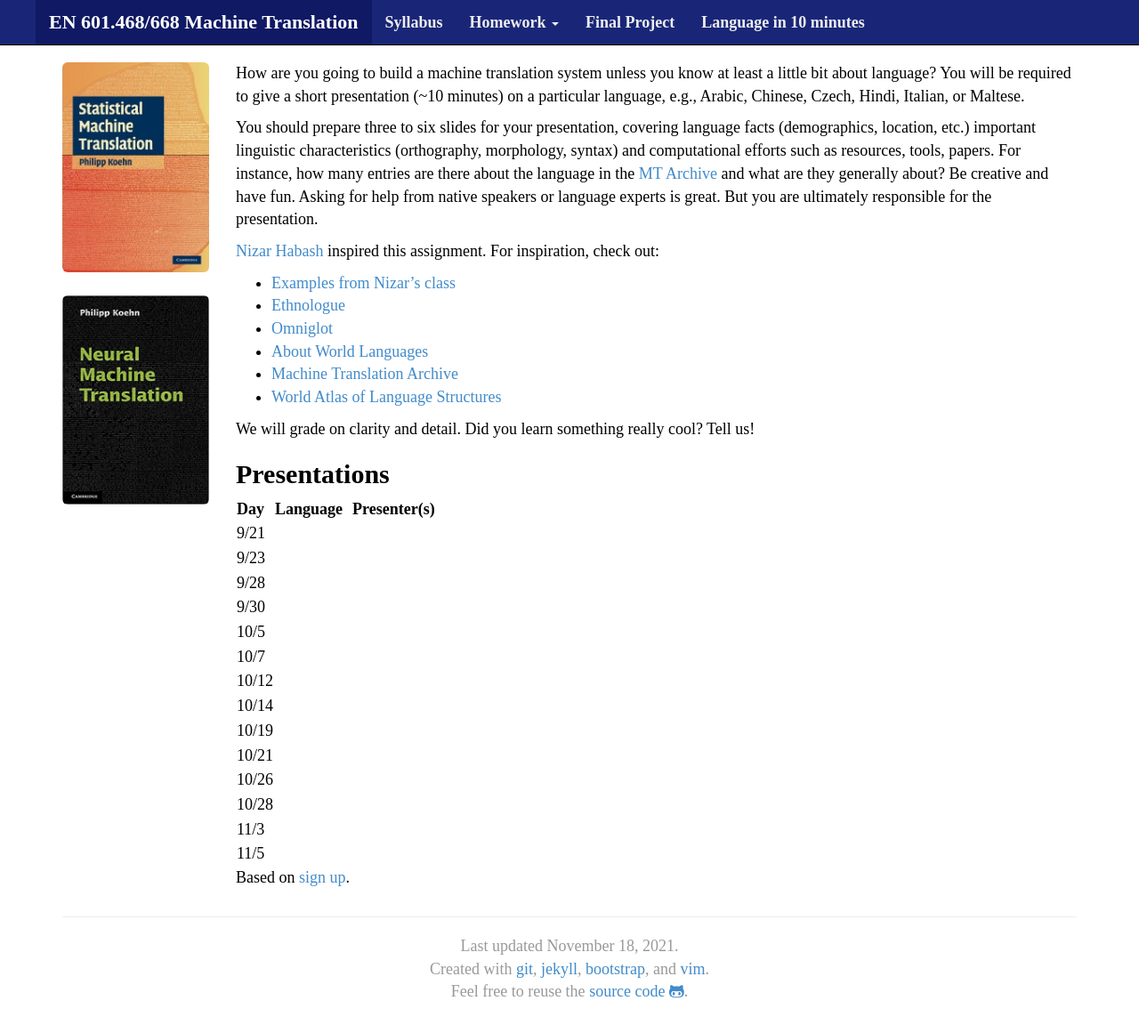
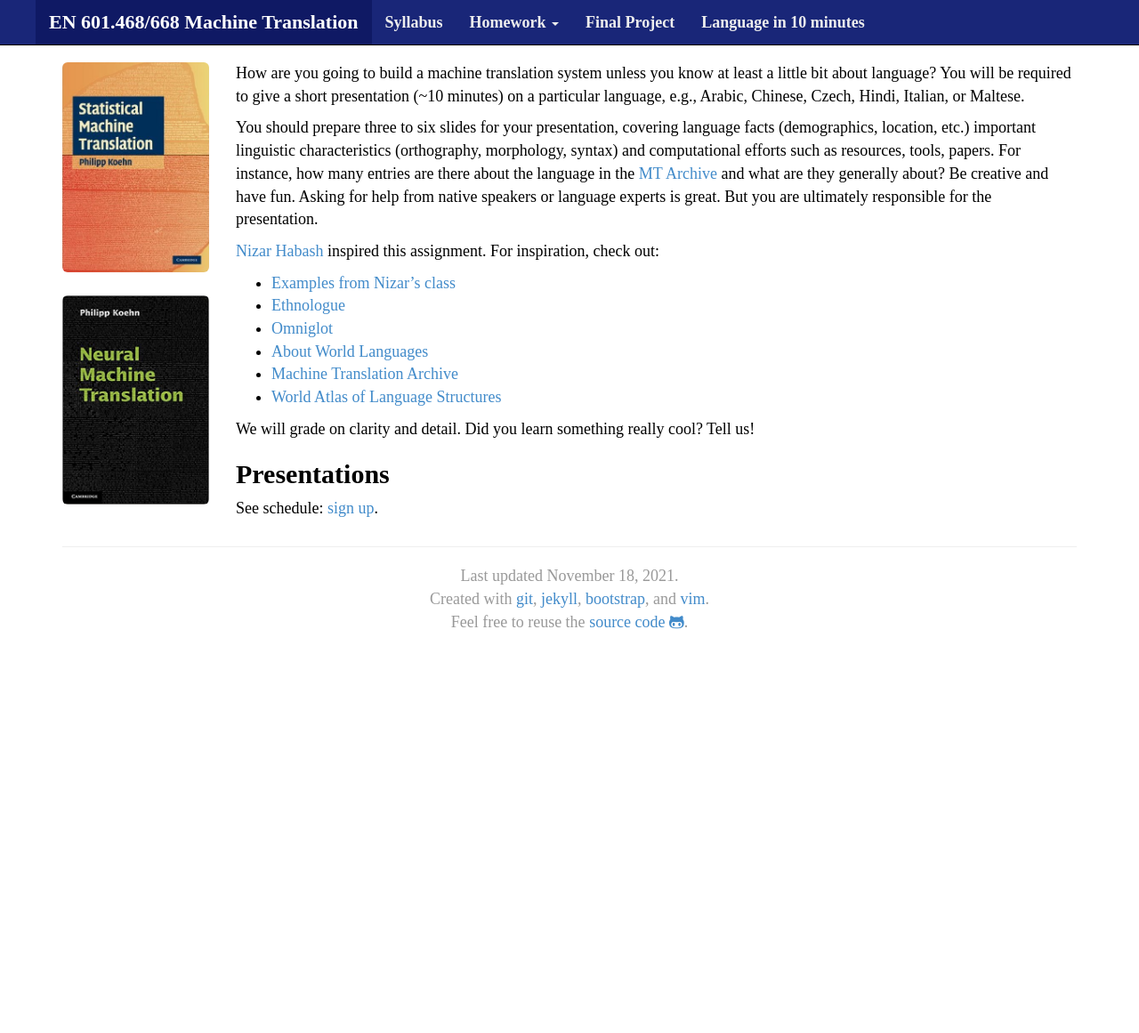
Before and after one commit to mt-class/jhu, a Jekyll site: the page built from lin10.md, in a window 1280 px wide and 1179 px high. Shown: the top 1161 px of the window at 89% size. Built offline with Jekyll 4.4.1, drawn with Linux system fonts in a browser that asks for light colours; nearby versions of some CDN libraries; some web fonts are replaced.

Commit message:
Update lin10.md

```diff
--- a/lin10.md
+++ b/lin10.md
@@ -38,20 +38,4 @@ something really cool? Tell us!
 Presentations
 -------------
 
-| **Day**&nbsp;&nbsp; | **Language**&nbsp;&nbsp; | **Presenter(s)** |
-| 9/21  | | |
-| 9/23  | | |
-| 9/28  | | |
-| 9/30  | | |
-| 10/5  | | |
-| 10/7  | | |
-| 10/12 | | |
-| 10/14 | | |
-| 10/19 | | |
-| 10/21 | | |
-| 10/26 | | |
-| 10/28 | | |
-| 11/3  | | |
-| 11/5  | | |
-
-Based on [sign up](https://docs.google.com/document/d/1FkkhtPAwUXGvmdigfIZvUmH2IUyWgI9cnt8gu9A2rhE/edit?usp=sharing).
+See schedule: [sign up](https://docs.google.com/document/d/1FkkhtPAwUXGvmdigfIZvUmH2IUyWgI9cnt8gu9A2rhE/edit?usp=sharing).
```
